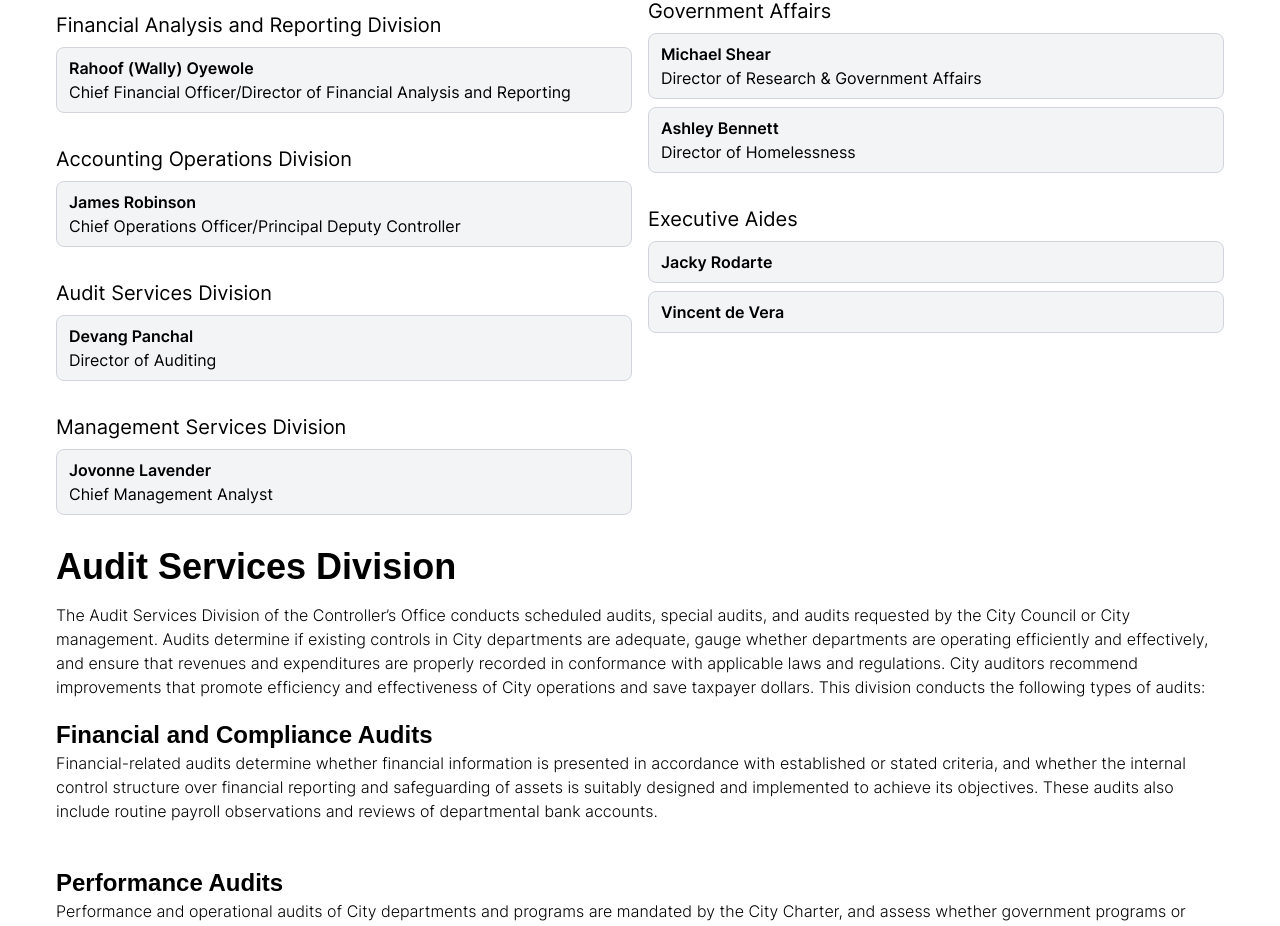
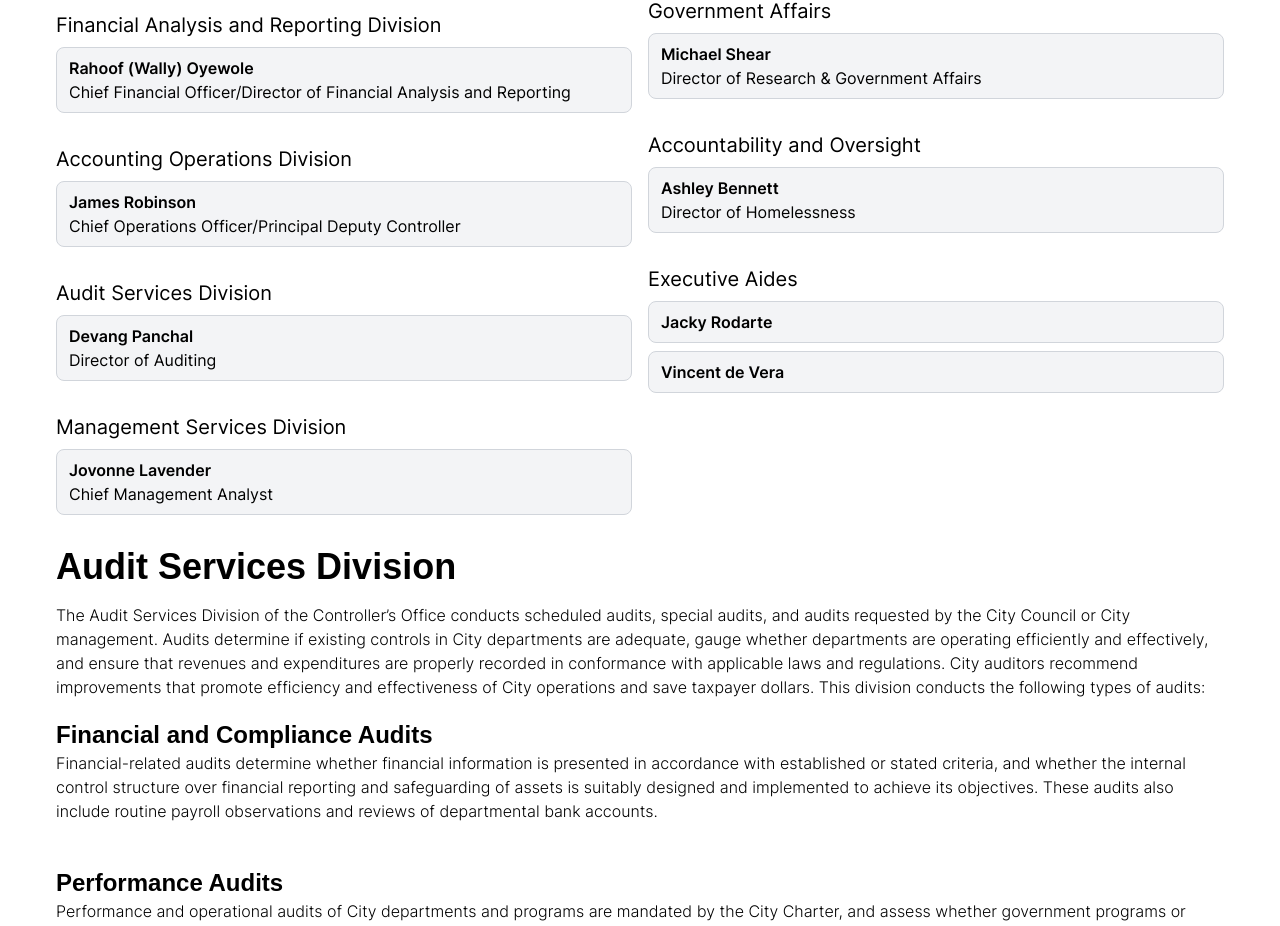
Before and after one commit to isaacylee/controller-website, a Next.js app: page /about in a window 1280 px wide. Shown: the part 1530-2456 px from the top of the page. Built offline with nearby package versions, Linux system fonts and the light colour scheme.

Commit message:
update sections

```diff
--- a/src/pages/about.tsx
+++ b/src/pages/about.tsx
@@ -211,6 +211,9 @@ export default function About(props: any) {
                   name='Michael Shear'
                   title='Director of Research & Government Affairs'
                 />
+              </div>
+              <div className='flex flex-col gap-y-2'>
+                <p className='text-xl'>Accountability and Oversight</p>
                 <ProfileCard
                   name='Ashley Bennett'
                   title='Director of Homelessness'
```
